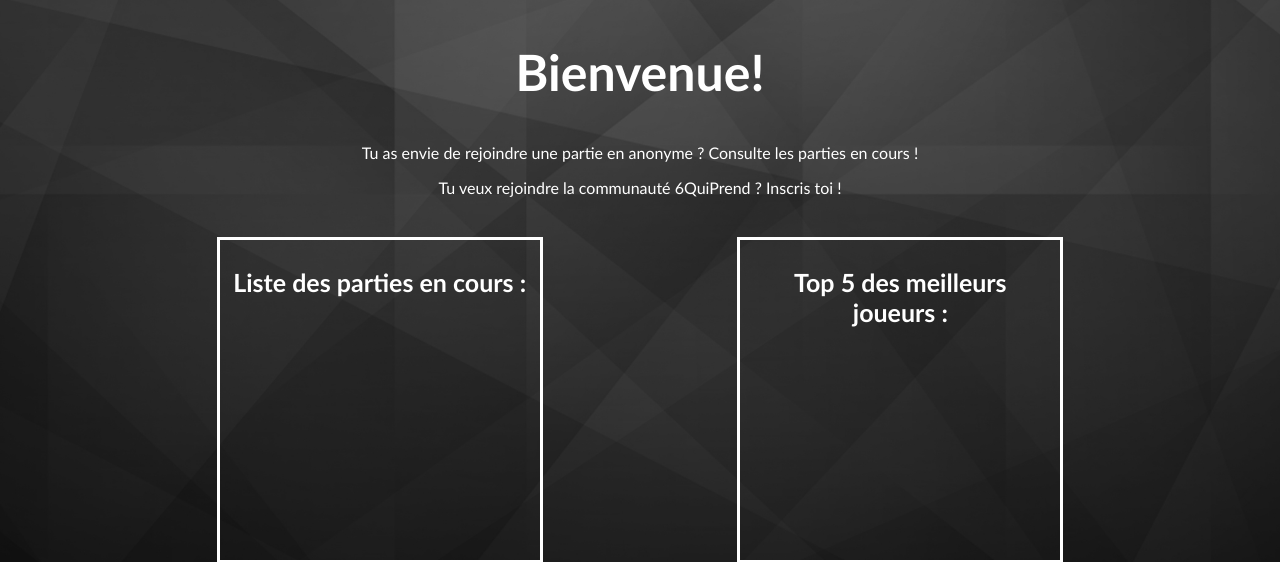
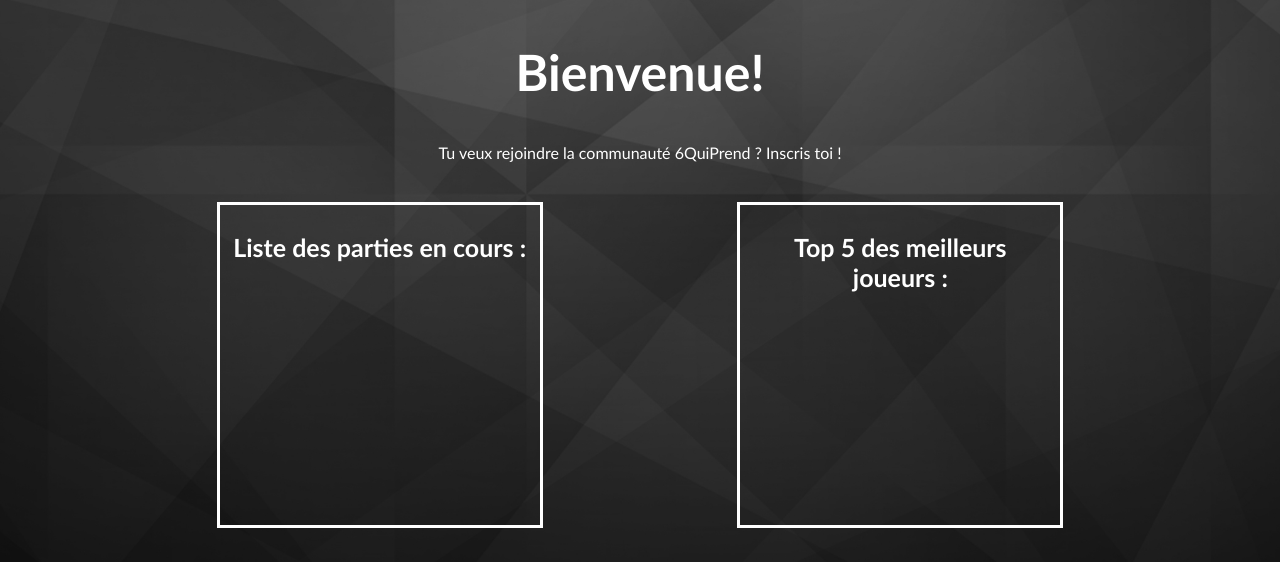
Before and after one commit to Coda13/WEBPROJECT, a PHP site: page / in a window 1280 px wide. Shown: the part 114-676 px from the top of the page. Run offline with PHP 8.4, Linux system fonts and the light colour scheme.

Commit message:
Update accueilTemplate.php

```diff
--- a/templates/accueilTemplate.php
+++ b/templates/accueilTemplate.php
@@ -4,7 +4,6 @@
 
 			<h2>Bienvenue!</h2>
 
-			<p>Tu as envie de rejoindre une partie en anonyme ? Consulte les parties en cours !</p>
 
 			<p>Tu veux rejoindre la communauté 6QuiPrend ? <a href="index.php?action=viewInscription">Inscris toi !</a> </p>
 			<p></p>
```
